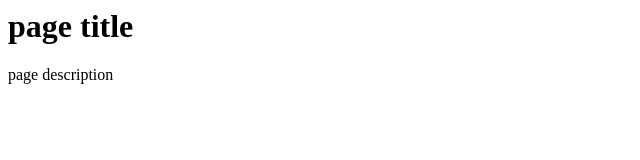
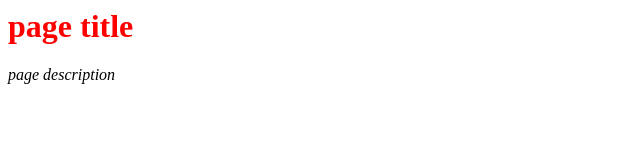
Before and after one commit to RiSamir/Learning-WT-Summer-24-25, a plain HTML site: page index.html in a window 1280 px wide. Shown: the whole page, without its empty margins (0-640 px from the left). Drawn offline with Linux system fonts and the light colour scheme.

Commit message:
crate style.css and linked it to index,html

```diff
--- a/index.html
+++ b/index.html
@@ -1,5 +1,6 @@
 <html>
     <head>
+        <link rel="stylesheet" type="text/css" href="style.css">
         <title> home page</title>
     </head>
      <body>
--- /dev/null
+++ b/style.css
@@ -0,0 +1,7 @@
+h1 {
+    color: red;
+}
+
+p {
+    font-style: italic
+}
```
